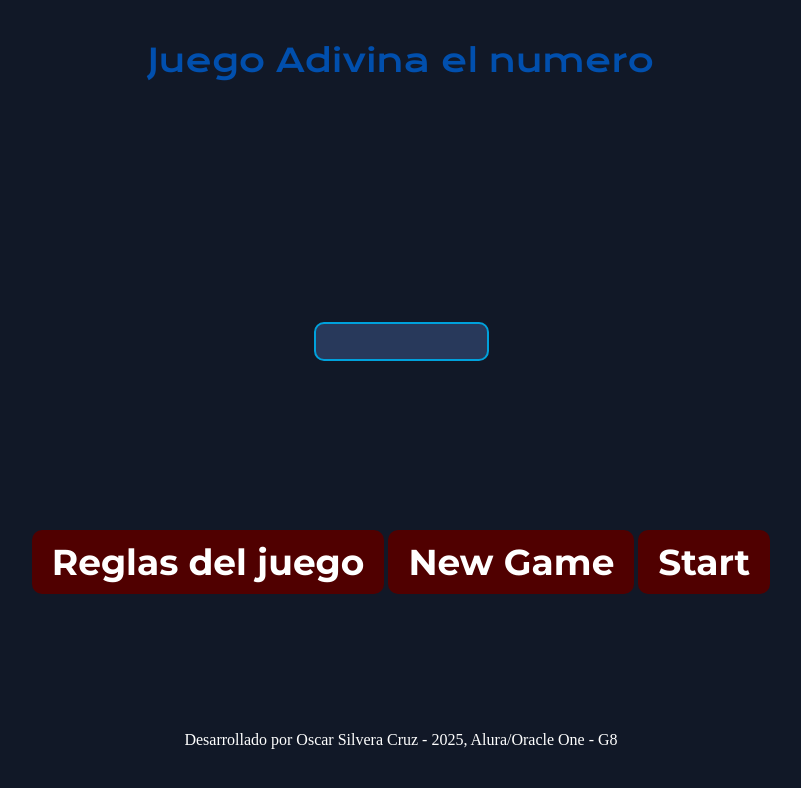
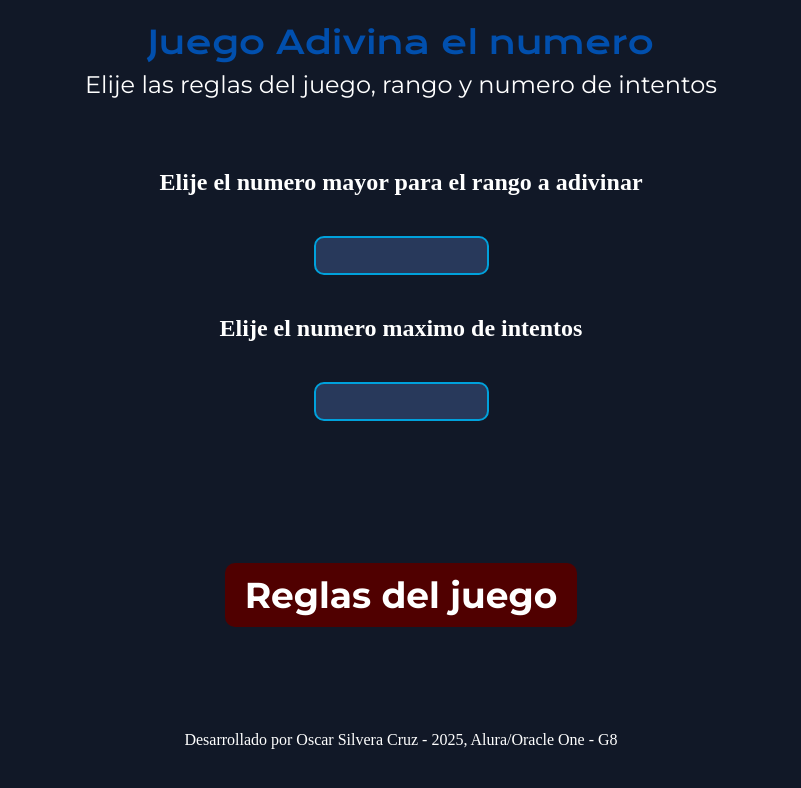
Before and after one commit to ojsilvera/alluraG8_2025_desafiosLogProg, a plain HTML site: page AdivinaNumero/index.html in a window 1280 px wide. Shown: the whole page, without its empty margins (239-1040 px from the left). Drawn offline with nearby package versions, Linux system fonts and the light colour scheme.

Commit message:
Actualizar base de safios

```diff
--- a/AdivinaNumero/Assets/css/style.css
+++ b/AdivinaNumero/Assets/css/style.css
@@ -14,6 +14,8 @@ body{
     display: flex;
     justify-content: center;
     align-items: center;
+    flex-direction: column;
+    gap: 0.5em;
 }
 
 .body__main--container{
@@ -36,6 +38,11 @@ body{
     font-family: 'Krona One', sans-serif;
     font-size: 2em;
     color: #014fad;
+}
+
+.header__p--indicacionesSystem{
+    font-family: 'Montserrat', sans-serif;
+    font-size: 1.5em;
 }
 
 .main__section--containerInput{
--- a/AdivinaNumero/Assets/js/app.js
+++ b/AdivinaNumero/Assets/js/app.js
@@ -5,13 +5,22 @@ let valorMaxRange = 0;
 let valorNumeroUsuario = 0;
 
 
-function inicialconditions(){
-    document.getElementById('maxIntentosUser').style.display = 'none';
-    document.getElementById('maxRange').style.display = 'none';
+function initializeConditions(){
+
+    //en la vista inicial se muetran las siguientes lineas
+    cargarTexto('.section__p_intentosUser', 'Elije el numero maximo de intentos');
+    document.getElementById('maxIntentosUser').style.display = 'block';
+    cargarTexto('.section__p--maxRangeUser', 'Elije el numero mayor para el rango a adivinar');
+    document.getElementById('maxRange').style.display = 'block';
+    cargarTexto('.header__p--indicacionesSystem', 'Elije las reglas del juego, rango y numero de intentos');
+    //en la vista inicial no se muetran las siguientes lineas
+    document.getElementById('startGame').style.display = 'none';
+    document.getElementById('newGame').style.display = 'none';
+    document.getElementById('numeroUser').style.display = 'none';
     return;
 }
-//cargarTexto('.section__p_intentosUser', 'Elije el numero maximo de intentos');
-//cargarTexto('.section__p--maxRangeUser', 'Elije el numero mayor para el rango a adivinar');
+
+
 
 // cargarTexto('.section__p_numeroUser', 'Digita tu numero');
 
@@ -45,4 +54,4 @@ function resetGame(){
     return;
 }
 
-inicialconditions();
+initializeConditions();
--- a/AdivinaNumero/index.html
+++ b/AdivinaNumero/index.html
@@ -10,6 +10,9 @@
 <body>
     <header class="body__header--container">
         <h1 class="header__h1--title">Juego Adivina el numero</h1>
+        <p class="header__p--indicacionesSystem">
+            <!-- aqui se muestran mensajes de guia al user desde el codigo javaScrip -->
+        </p>
     </header>
     <Main class="body__main--container">
         <section class="main__section--containerInput">
@@ -27,13 +30,13 @@
             <input class="section__input--user" type="number" id="numeroUser">
         </section>
         <section class="main__section--containerButton">
-            <button class="section__button--ejecutar" onclick="intentoUsuario();" id="playButton">
+            <button class="section__button--ejecutar" onclick="intentoUsuario();" id="rulesButton">
                 Reglas del juego
             </button>
             <button class="section__button--newGame" id="newGame" onclick="resetGame();">
                 New Game
             </button>
-            <button class="section__button--ejecutar" onclick="intentoUsuario();" id="playButton">
+            <button class="section__button--ejecutar" id="startGame" onclick="intentoUsuario();" >
                 Start
             </button>
         </section>
```
Also changed, not shown: 1 other file.
